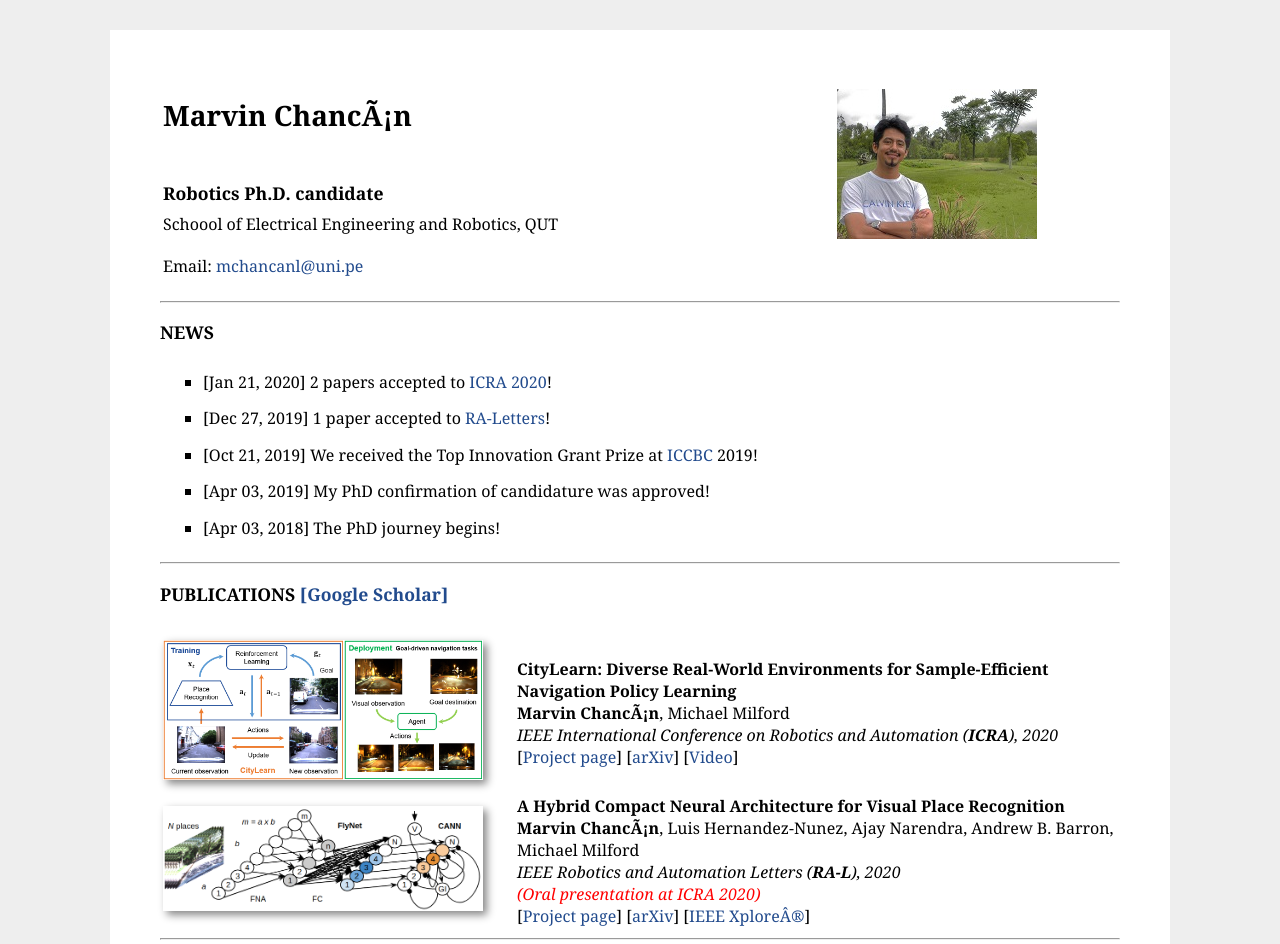
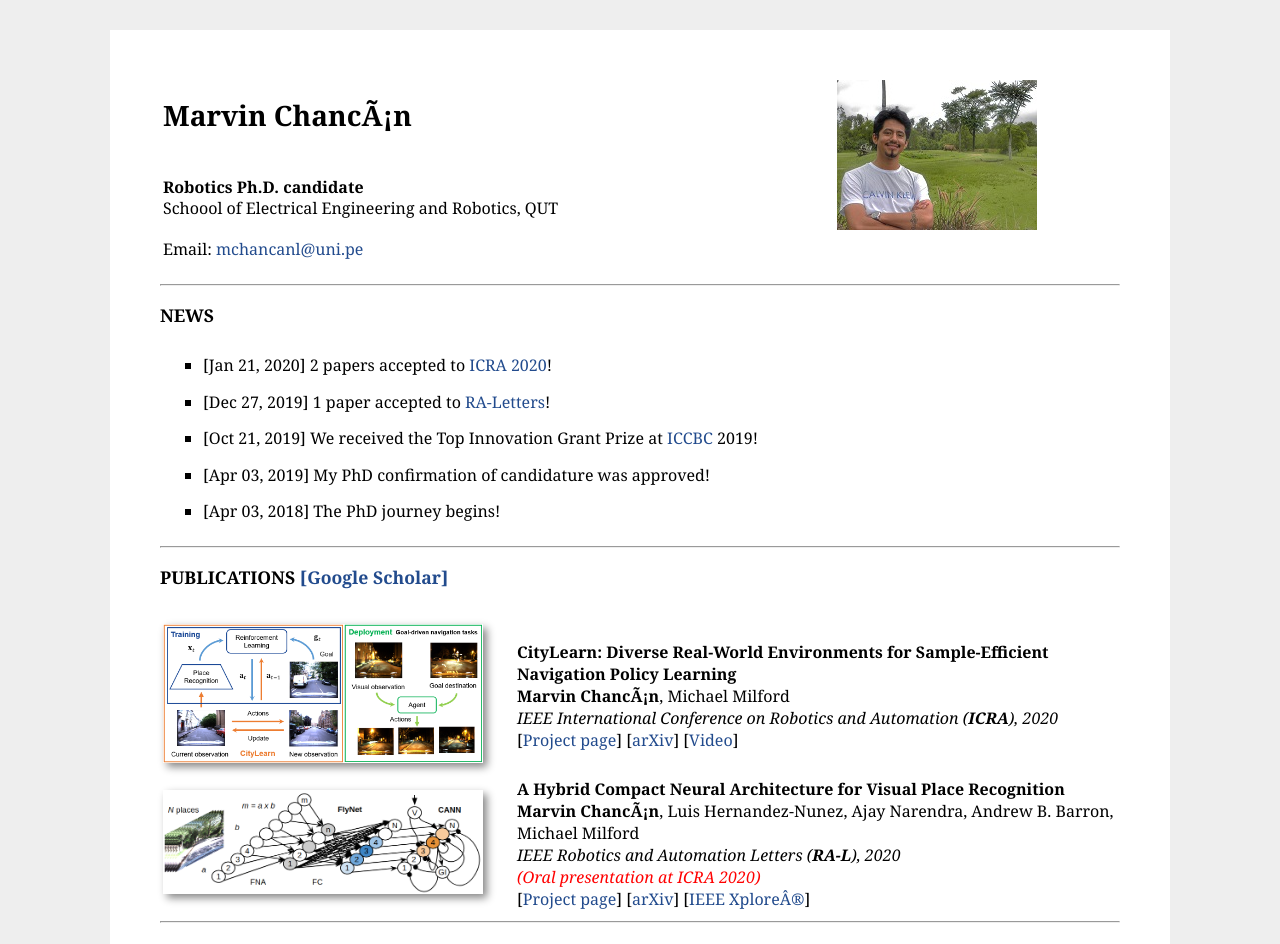
Before and after one commit to mchancan/mchancan.github.io, a Jekyll site: the page built from index.html, in a window 1280 px wide. Shown: the top 944 px of the page. Built offline with Jekyll 4.4.1, drawn with Linux system fonts in a browser that asks for light colours.

```diff
--- a/index.html
+++ b/index.html
@@ -13,11 +13,11 @@ title: MV
 					<h1>Marvin Chancán<h1>
 				</div>
 
-				<h3>Robotics Ph.D. candidate</h3>
+				<b>Robotics Ph.D. candidate</b></br>
 				<p>
-					Schoool of Electrical Engineering and Robotics, QUT </br>
-					</br>
-					Email: <a href="mailto:mchancanl@uni.pe">mchancanl@uni.pe</a>
+				Schoool of Electrical Engineering and Robotics, QUT </br>
+				</br>
+				Email: <a href="mailto:mchancanl@uni.pe">mchancanl@uni.pe</a>
 				<!--<a href="https://github.com/mchancan">[GitHub]</a>
 				<a href="https://twitter.com/mchancan">[Twitter]</a>-->
 				</p>
```
